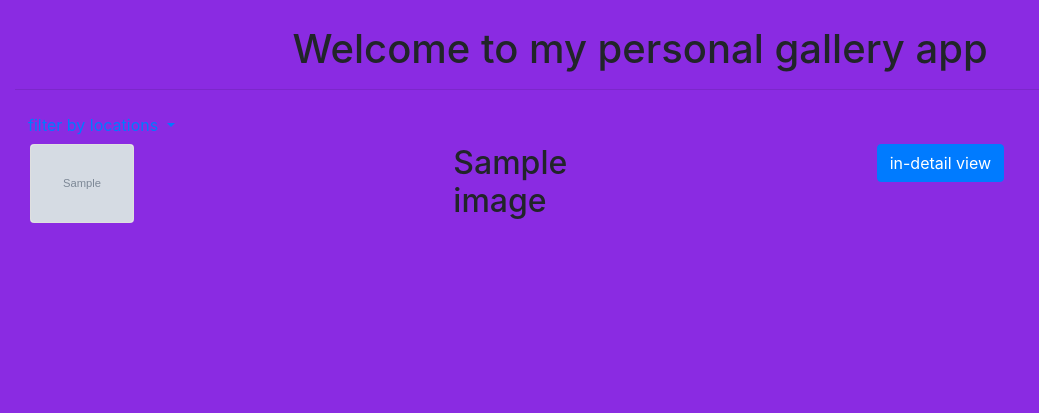
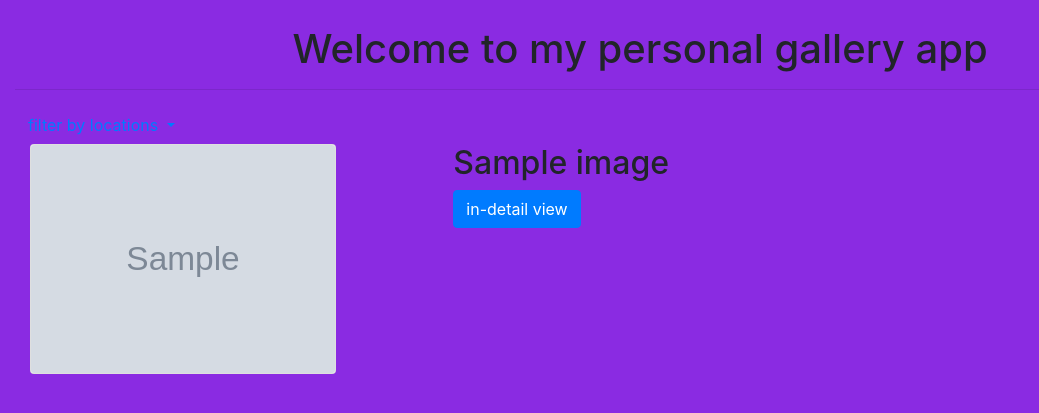
Before and after one commit to rickymwethera/personal-gallery, a Django app: page / in a window 1280 px wide. Shown: the part 71-484 px from the top of the page, without its empty margins (0-1039 px from the left). Run offline with Django 3.2, Linux system fonts and the light colour scheme; tables that the repository leaves empty hold one stand-in row (values such as "Sample post"); grey boxes marked "Sample" are stand-in pictures; some libraries are stand-ins or nearby versions.

Commit message:
modified display

```diff
--- a/gallery/templates/index.html
+++ b/gallery/templates/index.html
@@ -41,7 +41,7 @@
 
 
         <!-- displaying News articles -->
-        <div class="col-lg-4 col-md-3 col-sm-4 col-xs-12 ">
+        <div class="col-lg-10 col-md-10 col-sm-4 col-xs-12 ">
 
             <div class="hovereffect ">
 
```
